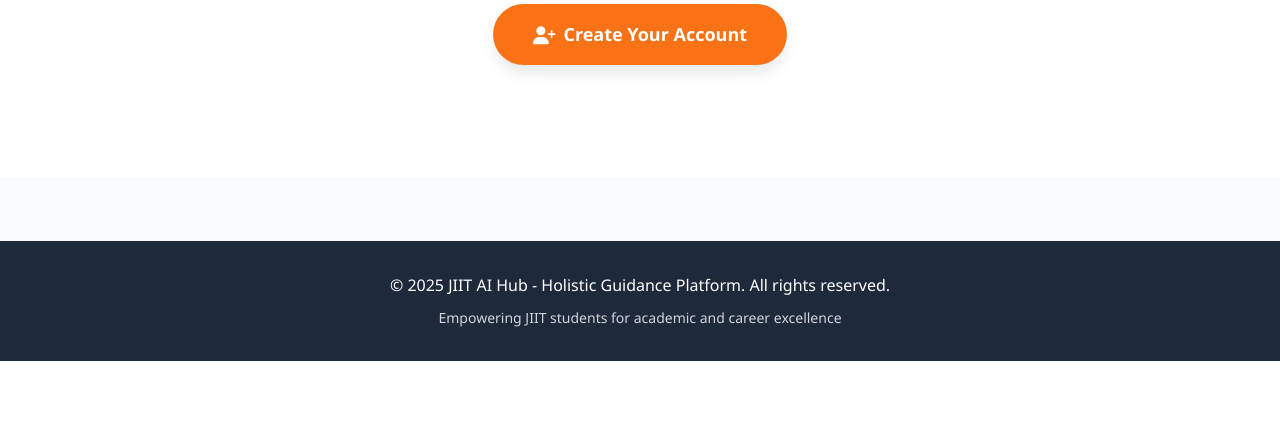
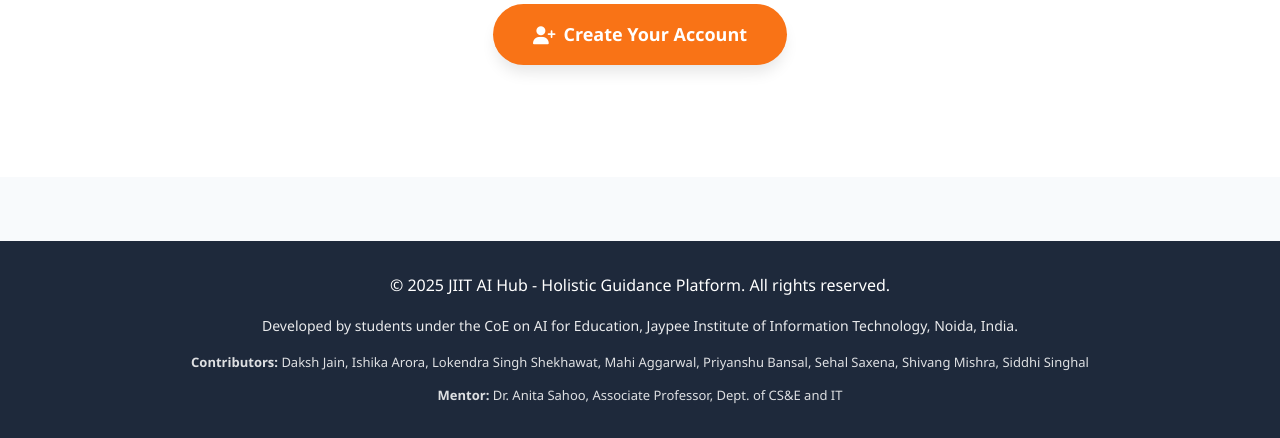
Before and after one commit to SiddhiSinghal/JIIT-AI-for-Holistic-Guidance, a Flask app: page / in a window 1280 px wide. Shown: the part 2357-2795 px from the top of the page. Before the commit the page ends 2718 px from the top, so only its background shows below. Run offline with Flask 3, Linux system fonts and the light colour scheme.

Commit message:
Update homepage footer with development and contributor information
Updated the footer in templates/index.html to include the full copyright notice, development details, and a list of contributors and mentors, enhancing the attribution information displayed on the homepage.

Replit-Commit-Author: Agent
Replit-Commit-Session-Id: 9e1c9d23-310c-41f6-abee-f518b6447d78
Replit-Commit-Checkpoint-Type: full_checkpoint
Replit-Commit-Event-Id: 69e09ba3-55c7-45f5-bf2a-a6f42ef00223
Replit-Commit-Screenshot-Url: https://storage.googleapis.com/screenshot-production-us-central1/379cc74e-a410-4774-85be-c40721aba36c/9e1c9d23-310c-41f6-abee-f518b6447d78/t5db9HB

```diff
--- a/templates/index.html
+++ b/templates/index.html
@@ -176,8 +176,14 @@
 
   <footer style="background: var(--jiit-dark); color: white; text-align: center; padding: 2rem;">
     <p>&copy; 2025 JIIT AI Hub - Holistic Guidance Platform. All rights reserved.</p>
-    <p style="margin-top: 0.5rem; opacity: 0.8; font-size: 0.875rem;">
-      Empowering JIIT students for academic and career excellence
+    <p style="margin-top: 1rem; opacity: 0.9; font-size: 0.875rem; line-height: 1.6;">
+      Developed by students under the CoE on AI for Education, Jaypee Institute of Information Technology, Noida, India.
+    </p>
+    <p style="margin-top: 1rem; opacity: 0.85; font-size: 0.8125rem; line-height: 1.5;">
+      <strong>Contributors:</strong> Daksh Jain, Ishika Arora, Lokendra Singh Shekhawat, Mahi Aggarwal, Priyanshu Bansal, Sehal Saxena, Shivang Mishra, Siddhi Singhal
+    </p>
+    <p style="margin-top: 0.75rem; opacity: 0.85; font-size: 0.8125rem;">
+      <strong>Mentor:</strong> Dr. Anita Sahoo, Associate Professor, Dept. of CS&E and IT
     </p>
   </footer>
 
```
Also changed, not shown: 1 other file.
